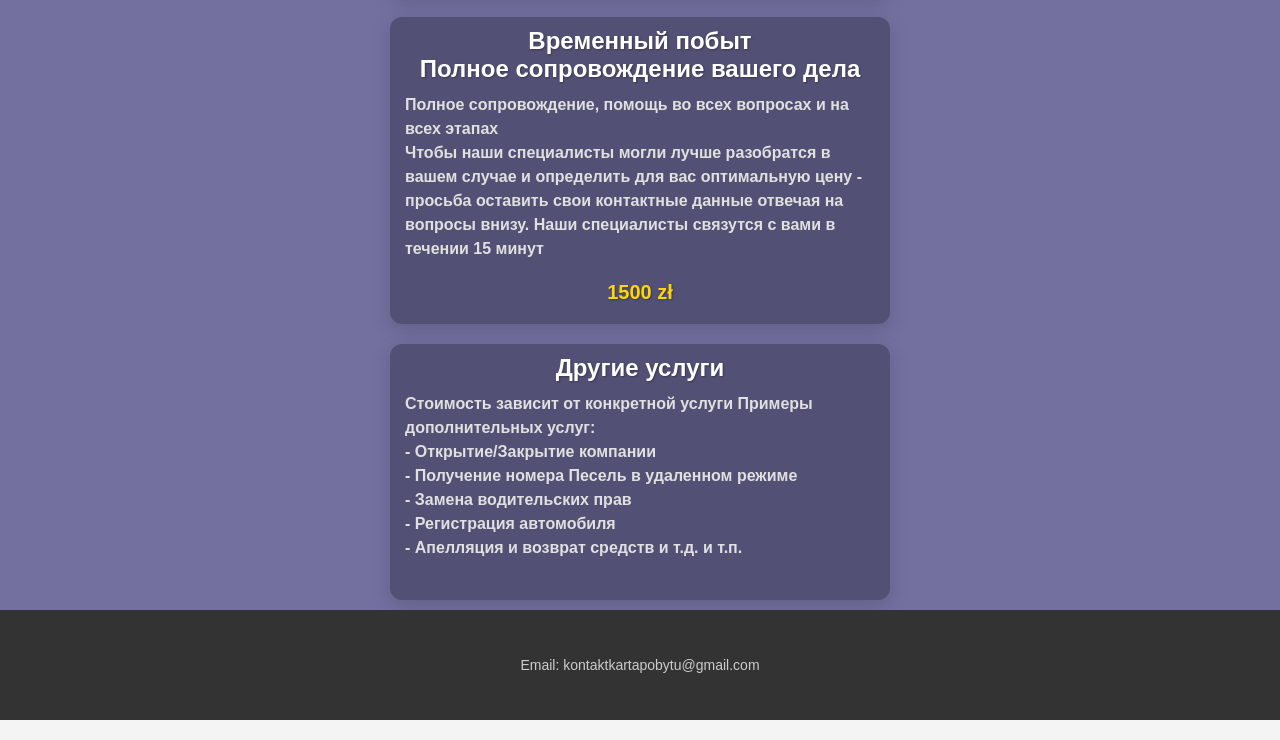
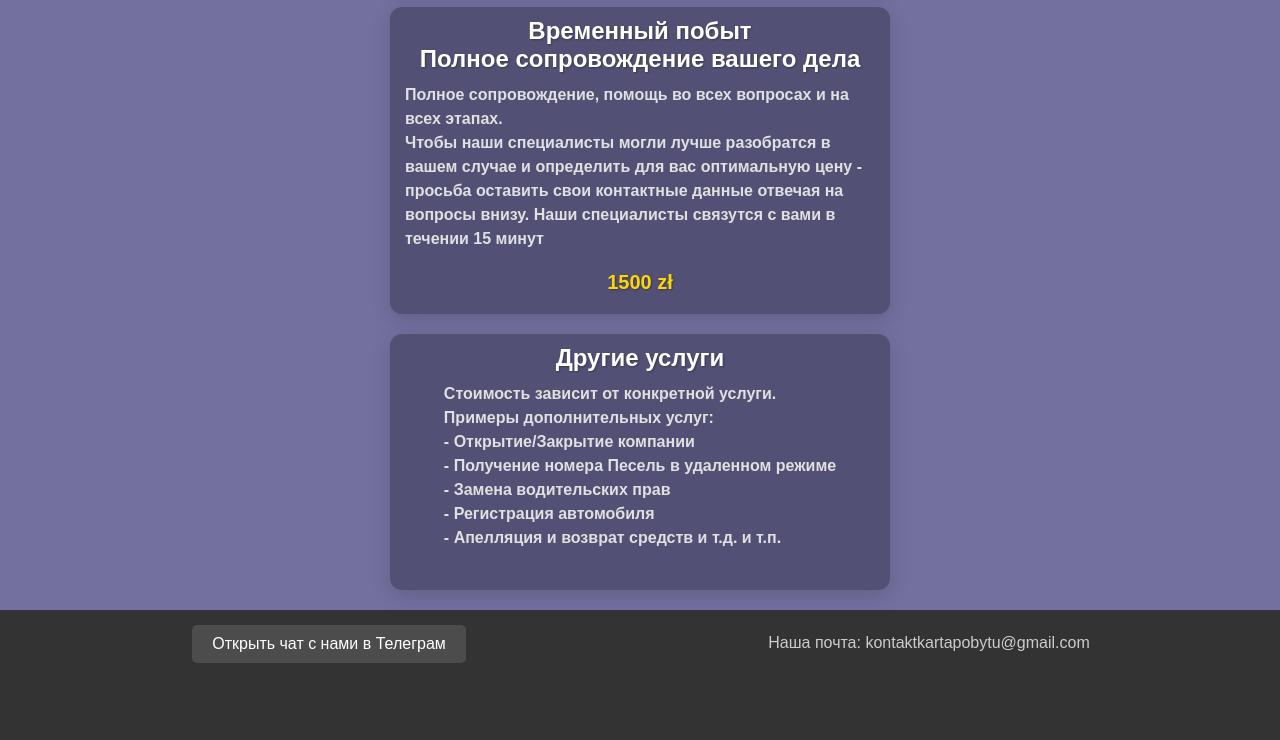
Before and after one commit to Droxus/hgRegWeb, a website built with Vite: page index.html in a window 1280 px wide. Shown: the part 797-1537 px from the top of the page. Built offline with nearby package versions, Linux system fonts and the light colour scheme; some packages are replaced by stand-ins of ours.

Commit message:
added chat with us btn

```diff
--- a/db.js
+++ b/db.js
@@ -32,4 +32,12 @@ export async function addForm(formData, service) {
   const docRef = await addDoc(thisCollection, formData);
 
   console.log("Document written with ID: ", docRef.id);
+
+  if (service == "Ultra") {
+    sendEmail();
+  }
 }
+
+function sendEmail() {
+  console.log("Email sent");
+}
--- a/index.html
+++ b/index.html
@@ -28,7 +28,7 @@
                         <span class="serviceName">Временный побыт<br>Запись и Заполнение внесков</span>
                         <span class="serviceDescription">Что такое внески - для регистрации на временный побыт
                              требуются номера inPol и MOS. <br>
-                            Если у вас их нет или вы этого не знаете, мы вам поможем
+                            Если у вас их нет или вы этого не знаете, мы вам поможем.
                             <br>Оплата осуществляется только после получения точной даты регистрации -
                             не позднея чем следующая пятница
                             целью заполнения внесков и записи вас на подачу документов на временный побыт в Варшаве просим вас
@@ -37,7 +37,7 @@
                     </div>
                     <div class="serviceBtns" id="serviceUltraBtn" service-name="ULTRA">
                         <span class="serviceName">Временный побыт<br>Полное сопровождение вашего дела</span>
-                        <span class="serviceDescription">Полное сопровождение, помощь во всех вопросах и на всех этапах
+                        <span class="serviceDescription">Полное сопровождение, помощь во всех вопросах и на всех этапах.
                             <br>Чтобы наши специалисты могли лучше разобратся в вашем случае и определить
                             для вас оптимальную цену - просьба оставить свои контактные данные отвечая на вопросы внизу.
                             Наши специалисты связутся с вами в течении 15 минут</span>
@@ -45,8 +45,8 @@
                     </div>
                     <div class="serviceBtns" id="serviceOthersBtn" service-name="OTHERS">
                         <span class="serviceName">Другие услуги</span>
-                        <span class="serviceDescription">Стоимость зависит от конкретной услуги
-                            Примеры дополнительных услуг: <br>
+                        <span class="serviceDescription">Стоимость зависит от конкретной услуги.
+                            <br>Примеры дополнительных услуг: <br>
                             - Открытие/Закрытие компании <br> - Получение номера Песель в удаленном
                             режиме <br> - Замена водительских прав
                             <br> - Регистрация автомобиля <br> - Апелляция
@@ -57,8 +57,11 @@
             </main>
             <footer id="contactFooter">
                 <div class="footerContent">
+                    <div class="contactInfo">
+                        <button id="openChatWithUsBtn">Открыть чат с нами в Телеграм</button>
+                    </div>
                   <div class="contactInfo">
-                    <p>Email: kontaktkartapobytu@gmail.com</p>
+                    <p>Наша почта: kontaktkartapobytu@gmail.com</p>
                   </div>
                 </div>
             </footer>
--- a/main.js
+++ b/main.js
@@ -46,8 +46,8 @@ const serviceDescription = {
 <br>Чтобы наши специалисты могли лучше разобратся в вашем случае и определить
 для вас оптимальную цену - просьба оставить свои контактные данные отвечая на вопросы внизу.
 Наши специалисты связутся с вами в течении 15 минут`,
-  Others: `Стоимость зависит от конкретной услуги
-Примеры дополнительных услуг: <br>
+  Others: `Стоимость зависит от конкретной услуги.
+<br>Примеры дополнительных услуг: <br>
 - Открытие/Закрытие компании <br> - Получение номера Песель в удаленном
 режиме <br> - Замена водительских прав
 <br> - Регистрация автомобиля <br> - Апелляция
@@ -70,6 +70,11 @@ function addHomePageEventListeners() {
       openFormPage();
     });
   });
+  document
+    .getElementById("openChatWithUsBtn")
+    .addEventListener("click", function () {
+      window.open("https://www.example.com", "_blank");
+    });
 }
 
 function showHomePage() {}
--- a/style.css
+++ b/style.css
@@ -6,6 +6,7 @@ body {
     height: 100%;
     padding: 0px;
     margin: 0px;
+    background-color: #7370a0;
 }
 
 .container {
@@ -71,7 +72,7 @@ h2 {
     margin: 0px;
     display: grid;
     grid-template-columns: 100%;
-    grid-template-rows: 150px calc(100% - 250px) 100px;
+    grid-template-rows: 150px calc(100% - 290px) 120px;
     /* background: linear-gradient(135deg, #f06, #ff9); */
     background-color: #7370a0;
 }
@@ -253,7 +254,8 @@ h2 {
 #contactFooter {
     background-color: #333;
     color: #fff;
-    height: 100px;
+    margin-top: 20px;
+    height: 120px;
     padding: 5px;
     display: flex;
     align-items: center;
@@ -265,21 +267,25 @@ h2 {
     display: flex;
     justify-content: space-around;
     width: 100%;
+    height: 100%;
     max-width: 1200px;
   }
 
   /* Individual contact info */
   .contactInfo p {
-    font-size: 14px;
+    font-size: 16px;
     color: #ccc;
     text-align: center;
     margin: 0 0px;
+    height: 40px;
+    line-height: 55px;
   }
 
   /* Responsive design */
   @media (max-width: 768px) {
     .footerContent {
       flex-direction: column;
+      height: 100%;
       align-items: center;
     }
 
@@ -501,3 +507,33 @@ h2 {
   background-position: center; /* Centers the image */
   background-repeat: no-repeat; /* Prevents repeating the image */
 }
+
+#openChatWithUsBtn {
+  background-color: #4c4c4c; /* Green background */
+  color: white; /* White text */
+  border: none; /* Remove borders */
+  padding: 10px 20px;
+  text-align: center; /* Center text */
+  text-decoration: none; /* Remove underline */
+  display: inline-block; /* Get the button to respect width/height */
+  font-size: 16px; /* Increase font size */
+  margin: 10px 2px; /* Some margin */
+  cursor: pointer; /* Pointer/hand icon on hover */
+  border-radius: 5px; /* Rounded corners */
+  transition: background-color 0.3s, transform 0.3s; /* Smooth transitions */
+}
+
+#openChatWithUsBtn:hover {
+  background-color: #494949; /* Darker green on hover */
+  transform: translateY(-2px); /* Slightly lift button on hover */
+}
+
+#openChatWithUsBtn:active {
+  background-color: #323232; /* Even darker green when pressed */
+  transform: translateY(2px); /* Button sinks when clicked */
+}
+
+#openChatWithUsBtn:focus {
+  outline: none; /* Remove outline on focus */
+  box-shadow: 0 0 5px #565656; /* Green glow on focus */
+}
```
Also changed, not shown: dist/assets/index-BQJKdnZa.css (added), dist/assets/index-CQjReWmf.css (deleted), dist/assets/index-CtU706u6.js, dist/index.html.
